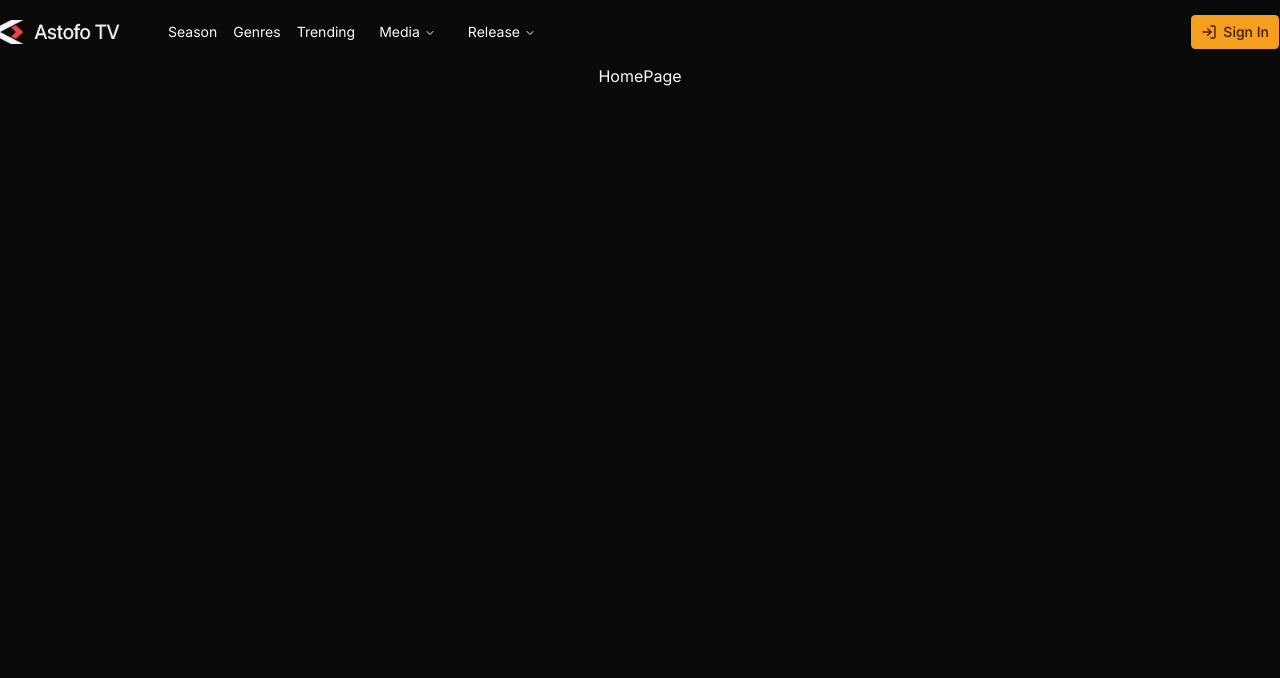
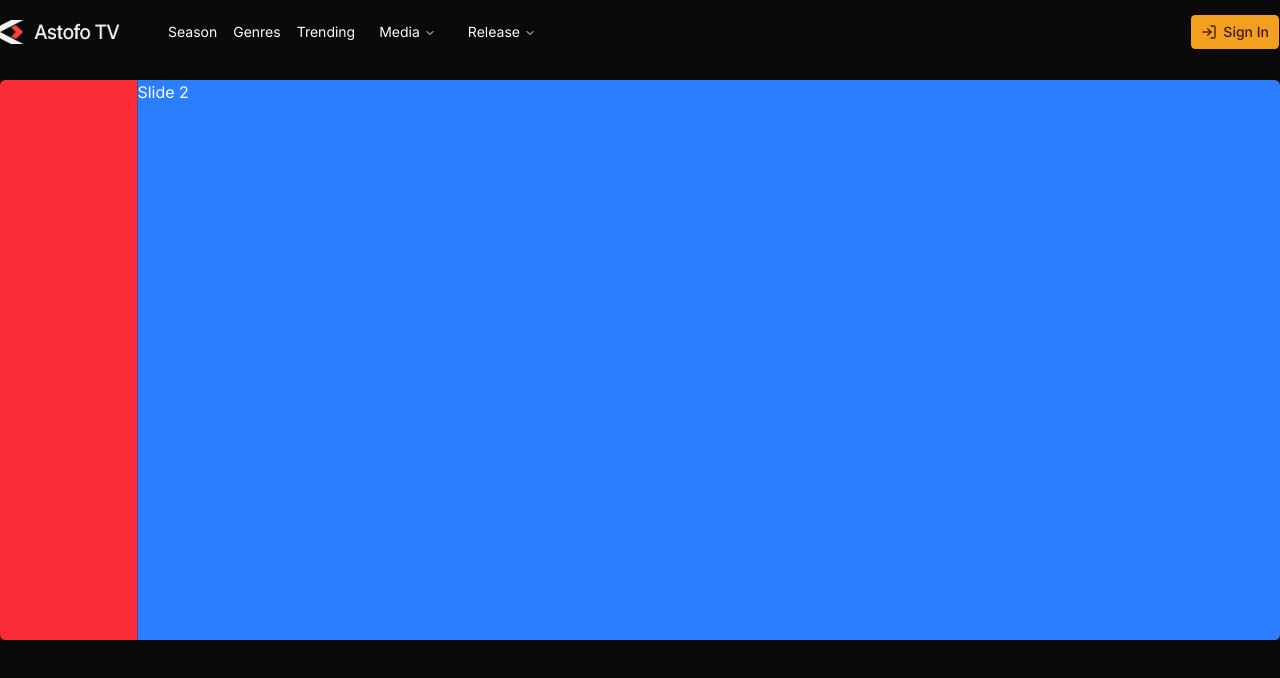
Before and after one commit to rafiarrafif/SyzneTV-frontend, a Next.js app: page / in a window 1280 px wide. Shown: the top 678 px of the page. Built offline with nearby package versions, Linux system fonts and the light colour scheme; no server answers.

Commit message:
🚧 wip: add base hero section component

```diff
--- a/features/home/index.tsx
+++ b/features/home/index.tsx
@@ -1,7 +1,13 @@
 "use client";
 
+import Hero from "./sections/Hero/main";
+
 const HomeIndex = () => {
-  return <div className="text-center w-full">HomePage</div>;
+  return (
+    <div className="w-full pt-4">
+      <Hero />
+    </div>
+  );
 };
 
 export default HomeIndex;
--- /dev/null
+++ b/features/home/sections/Hero/main.tsx
@@ -0,0 +1,26 @@
+import React from "react";
+import { Swiper, SwiperSlide } from "swiper/react";
+import { Autoplay, Pagination, Navigation } from "swiper/modules";
+import "swiper/css";
+
+const Hero = () => {
+  return (
+    <div className="h-140 rounded-md overflow-hidden">
+      <Swiper
+        spaceBetween={0}
+        slidesPerView={1}
+        onSlideChange={() => console.log("slide change")}
+        onSwiper={(swiper) => console.log(swiper)}
+        className="h-full"
+        autoplay={{ delay: 5000, disableOnInteraction: false }}
+        modules={[Autoplay, Pagination, Navigation]}
+      >
+        <SwiperSlide className="bg-red-500">Slide 1</SwiperSlide>
+        <SwiperSlide className="bg-blue-500">Slide 2</SwiperSlide>
+        <SwiperSlide className="bg-green-500">Slide 3</SwiperSlide>
+      </Swiper>
+    </div>
+  );
+};
+
+export default Hero;
--- a/package.json
+++ b/package.json
@@ -21,6 +21,7 @@
     "react-dom": "19.2.3",
     "shadcn": "^3.6.3",
     "sonner": "^2.0.7",
+    "swiper": "^12.1.2",
     "tailwind-merge": "^3.4.0",
     "tw-animate-css": "^1.4.0",
     "ua-parser-js": "^2.0.8"
--- /dev/null
+++ b/shared/types/swiper.d.ts
@@ -0,0 +1,2 @@
+declare module "swiper/css";
+declare module "swiper/css/*";
```
Also changed, not shown: 1 other file (tests, documents, lock files or other folders).
